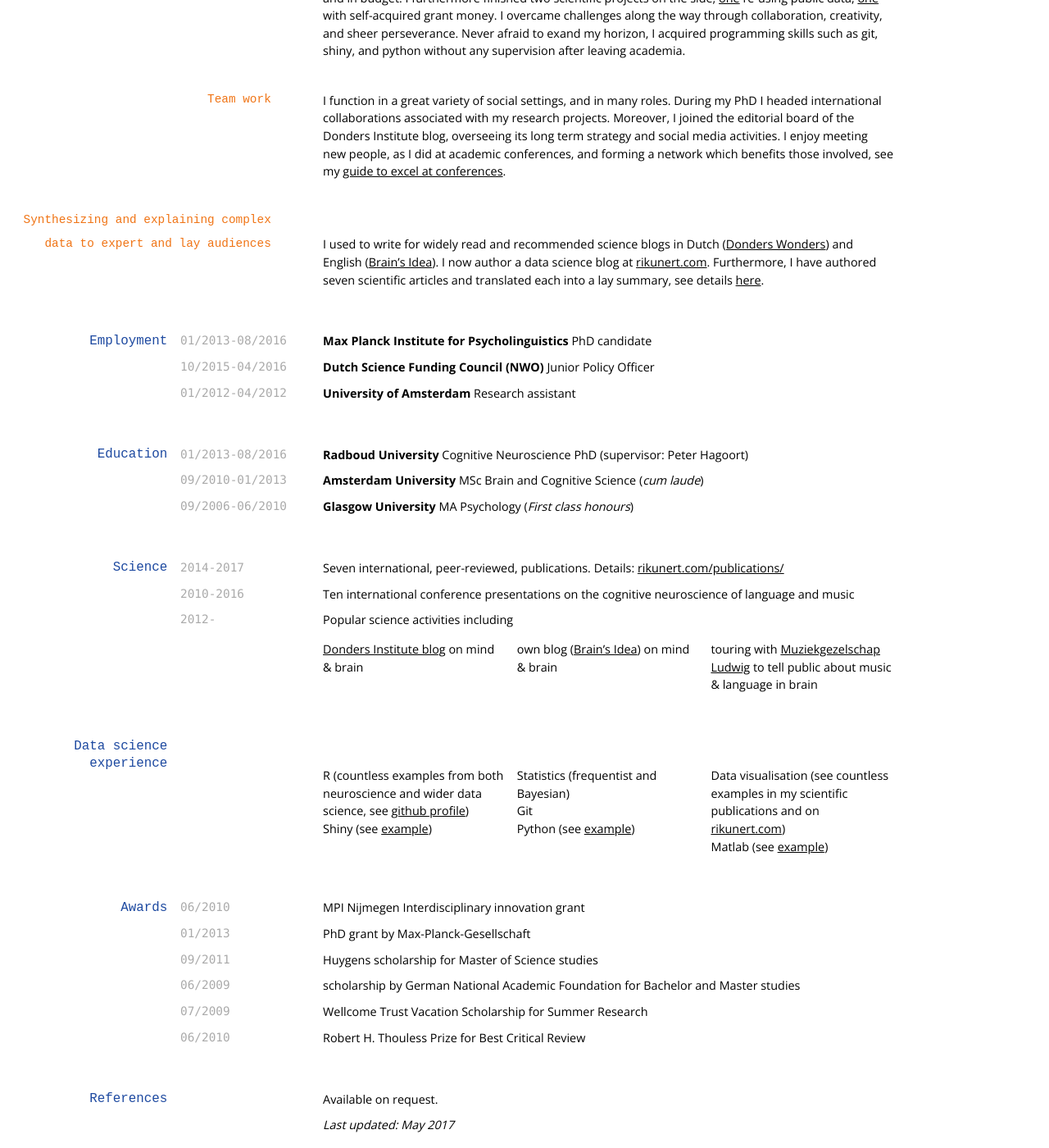
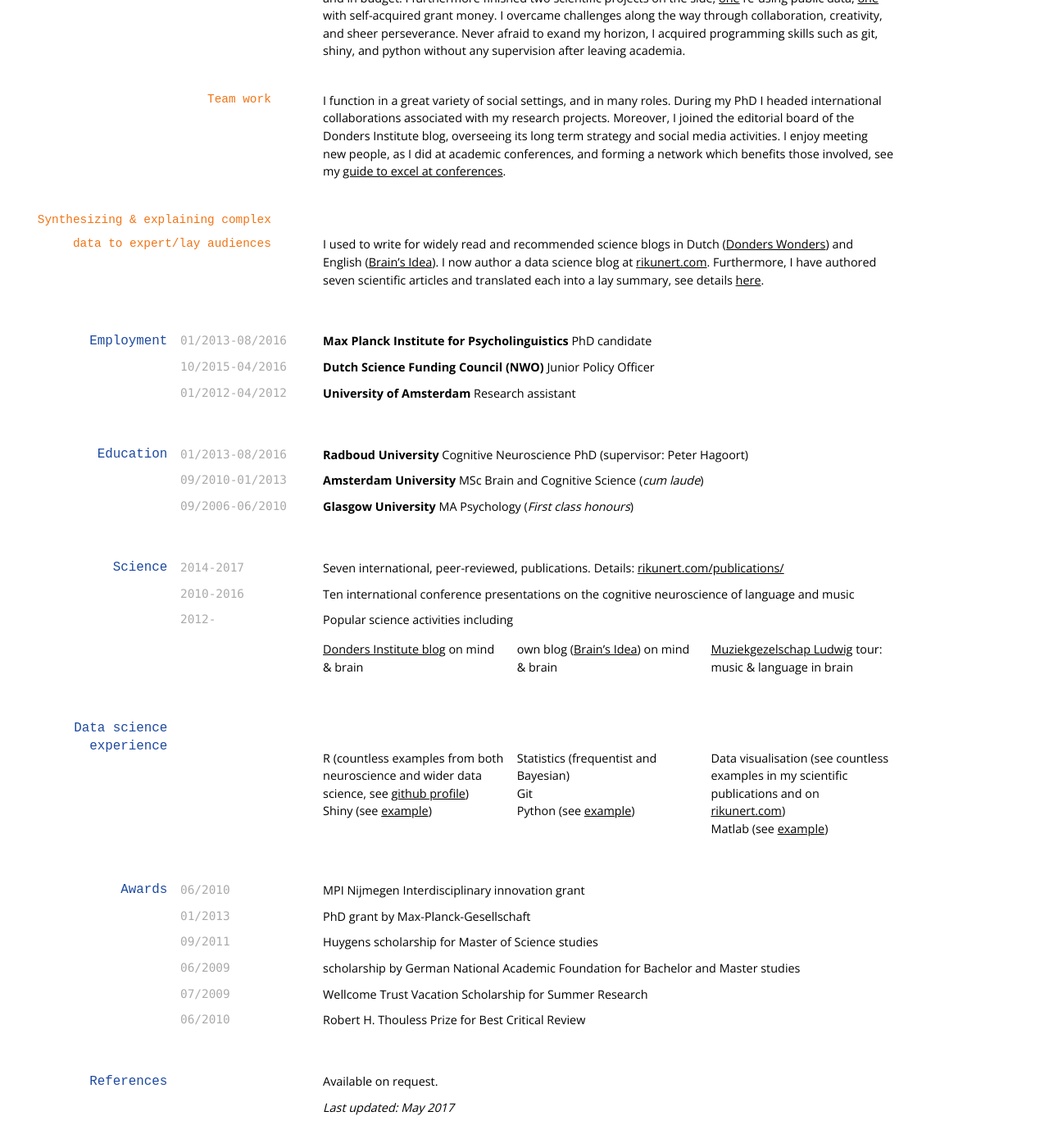
Before and after one commit to rikunert/rikunert.github.io, a Jekyll site: the page built from cv.md, in a window 1280 px wide and 1400 px high, scrolled down 580 px. Shown: the whole window at 82% size. Built offline with Jekyll 4.4.1, drawn with Linux system fonts in a browser that asks for light colours; nearby versions of some CDN libraries.

Commit message:
shorten some lines in cv

```diff
--- a/cv.md
+++ b/cv.md
@@ -38,7 +38,7 @@
 
 I function in a great variety of social settings, and in many roles. During my PhD I headed international collaborations associated with my research projects. Moreover, I joined the editorial board of the Donders Institute blog, overseeing its long term strategy and social media activities. I enjoy meeting new people, as I did at academic conferences, and forming a network which benefits those involved, see my [guide to excel at conferences](https://brainsidea.wordpress.com/2016/08/04/how-to-excel-at-academic-conferences-in-5-steps/).
 
-### Synthesizing and explaining complex data to expert and lay audiences
+### Synthesizing & explaining complex data to expert/lay audiences
 
 I used to write for widely read and recommended science blogs in Dutch ([Donders Wonders](http://blog.donders.ru.nl/?page_id=779)) and English ([Brain's Idea](http://brainsidea.wordpress.com/)). I now author a data science blog at [rikunert.com](http://rikunert.com). Furthermore, I have authored seven scientific articles and translated each into a lay summary, see details [here](http://rikunert.com/publications/).
 
@@ -76,7 +76,7 @@
 Popular science activities including
 * [Donders Institute blog](http://blog.donders.ru.nl/?page_id=779) on mind & brain
 * own blog ([Brain's Idea](http://brainsidea.wordpress.com/)) on mind & brain
-* touring with [Muziekgezelschap Ludwig](http://www.ludwiglive.nl/brainwaves/brainwave-1-felix-meritis/) to tell public about music & language in brain
+* [Muziekgezelschap Ludwig](http://www.ludwiglive.nl/brainwaves/brainwave-1-felix-meritis/) tour: music & language in brain
 
 
 ## Data science experience
```
